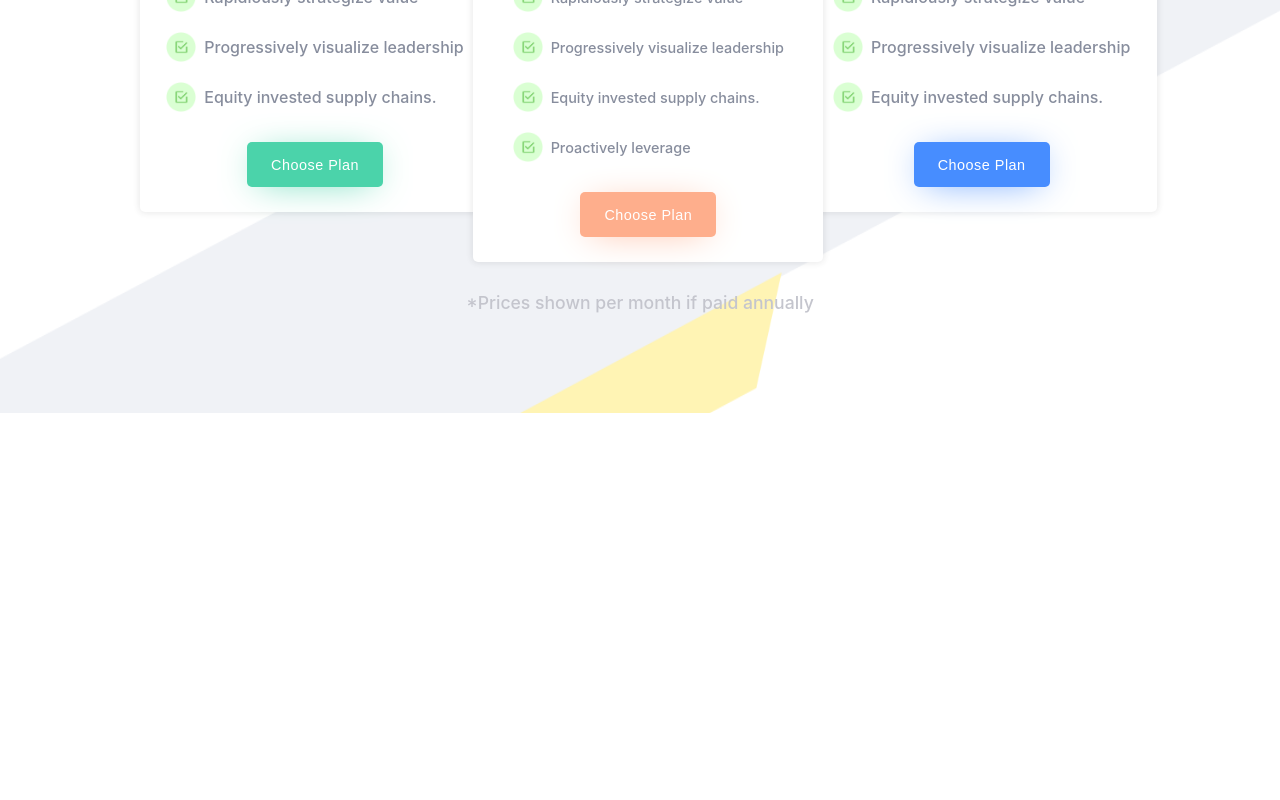
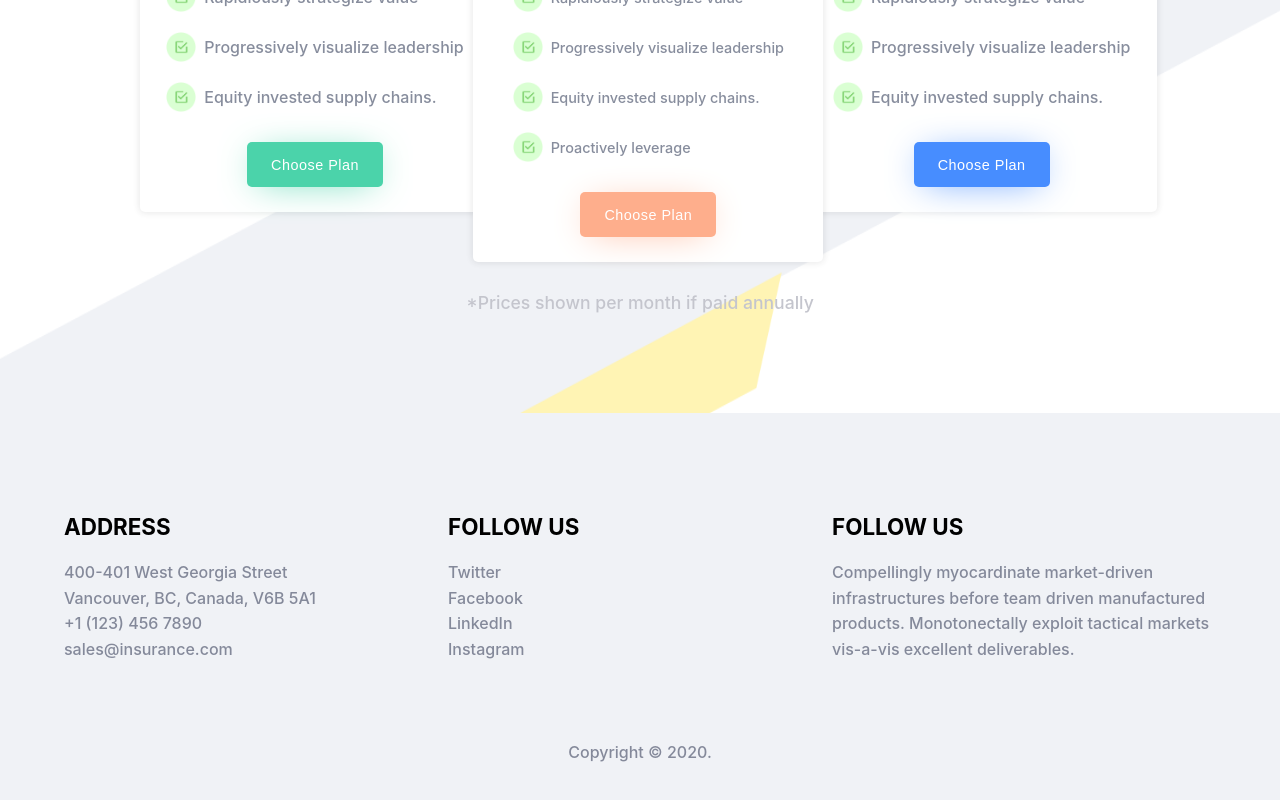
Before and after one commit to Kmonterohenriquez/insurance-app, a React (Create React App) app: page / in a window 1280 px wide. Shown: the part 4626-5426 px from the top of the page. Before the commit the page ends 5039 px from the top, so only its background shows below. Built offline with nearby package versions, Linux system fonts and the light colour scheme.

Commit message:
Footer Done

```diff
--- a/src/App.js
+++ b/src/App.js
@@ -8,6 +8,7 @@ import Steps from "./components/Steps/Steps";
 import Quote from "./components/Quote/Quote";
 import Guarantee from "./components/Guarantee/Guarantee";
 import Pricing from "./components/Pricing/Pricing";
+import Footer from './components/Footer/Footer'
 
 function App() {
   return (
@@ -20,6 +21,7 @@ function App() {
       <Quote />
       <Guarantee />
       <Pricing />
+      <Footer />
     </div>
   );
 }
--- a/src/components/Footer/Footer.sass
+++ b/src/components/Footer/Footer.sass
@@ -0,0 +1,23 @@
+.Footer
+    padding: 100px 0 60px
+    background: #F0F2F6
+    h2
+        color: #84899A
+        text-align: center
+        font-size: 1rem
+        font-weight: 500
+        margin-top: 80px
+    &-grid-container
+        display: grid
+        grid-template-columns: repeat(auto-fit, minmax(200px, 1fr))
+        .box
+            h1
+                text-transform: uppercase
+                font-size: 1.4rem
+                margin-bottom: 20px
+            li, p
+                color: #84899A
+                line-height: 1.6rem
+                font-weight: 500
+            li
+                list-style: none
```
